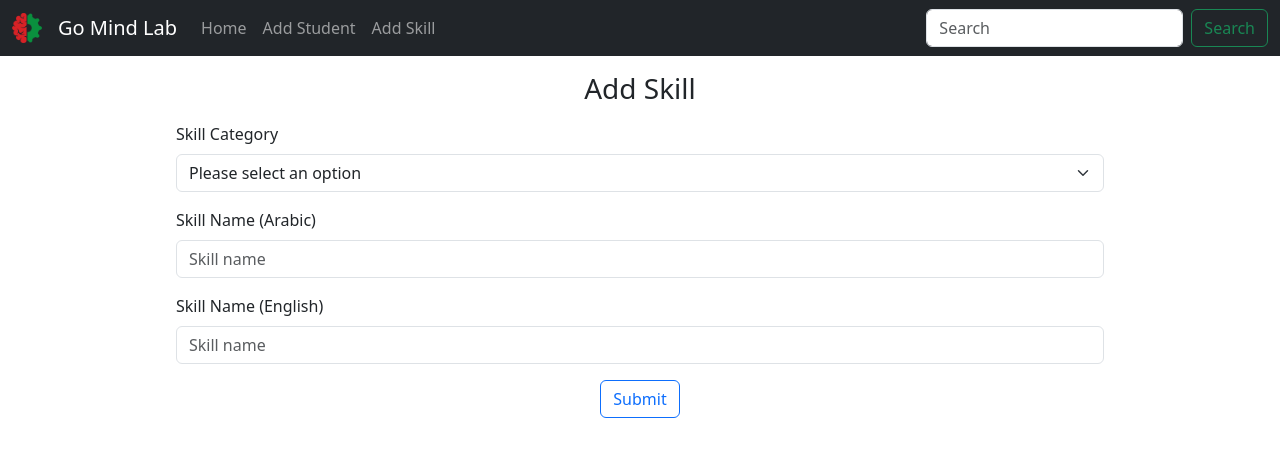
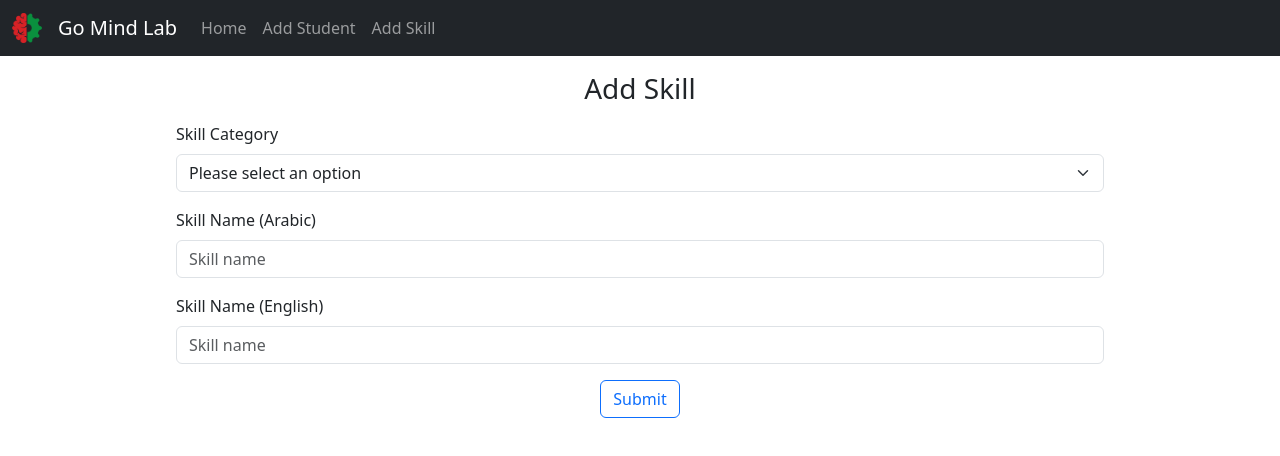
Before and after one commit to saffiullahkhugyani/mind-lab-student-profile-v1, a React (Vite) app: page /add-skill in a window 1280 px wide. Shown: the top 456 px of the page. Built offline with nearby package versions, Linux system fonts and the light colour scheme.

Commit message:
removed search bar from nav bar

```diff
--- a/src/components/nav_bar.tsx
+++ b/src/components/nav_bar.tsx
@@ -57,15 +57,6 @@
                 Add Skill
               </Nav.Link>
             </Nav>
-            <Form className="d-flex">
-              <Form.Control
-                type="search"
-                placeholder="Search"
-                className="me-2"
-                aria-label="Search"
-              />
-              <Button variant="outline-success">Search</Button>
-            </Form>
           </Navbar.Collapse>
         </Container>
       </Navbar>
```
